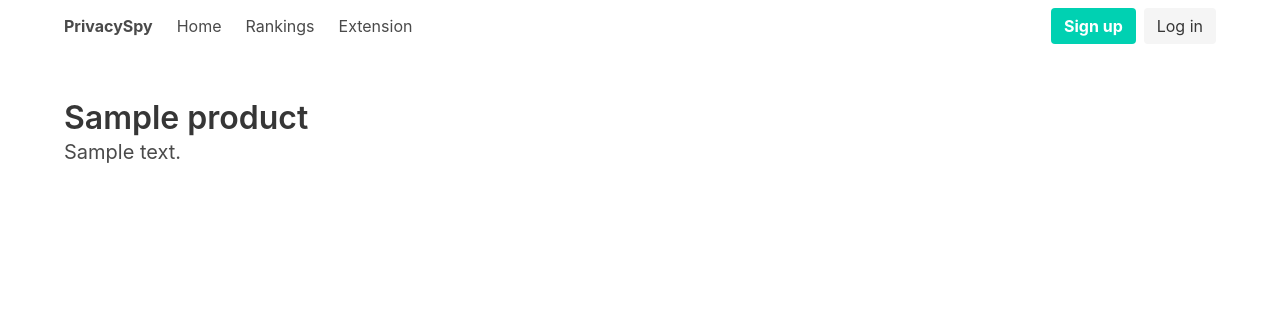
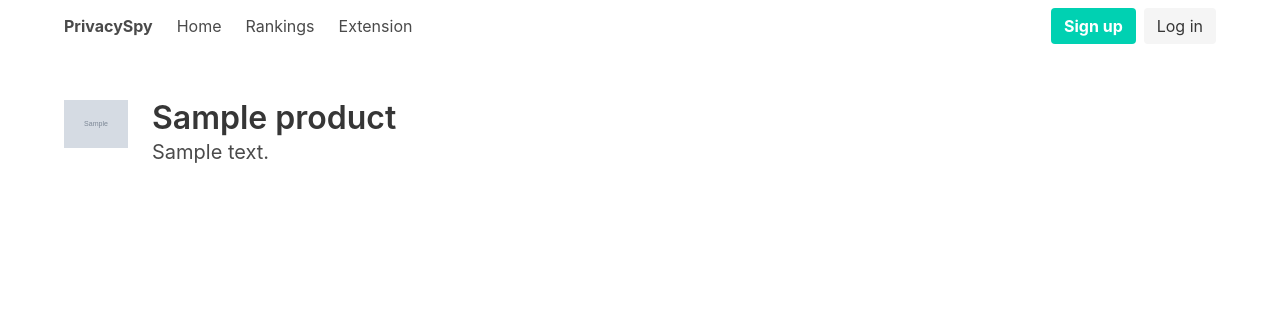
Before and after one commit to Politiwatch/privacyspy, a Django app: a page that uses privacyspy/core/templates/core/product.html in a window 1280 px wide. Shown: the top 312 px of the page. Run offline with Django 3.2, Linux system fonts and the light colour scheme; tables that the repository leaves empty hold one stand-in row (values such as "Sample post"); grey boxes marked "Sample" are stand-in pictures.

Commit message:
Add prelim product, product box pages

```diff
--- a/privacyspy/core/templates/core/product.html
+++ b/privacyspy/core/templates/core/product.html
@@ -1,6 +1,15 @@
 {% extends 'core/base.html' %}
 
 {% block content %}
-<h1 class='title'>{{product.name}}</h1>
-<p class='subtitle'>{{product.description}}</p>
+<div class="columns">
+    <div class="column is-narrow">
+        <figure class="image is-64x64">
+            <img src="{{product.icon}}" alt="Icon for {{product.name}}">
+        </figure>
+    </div>
+    <div class="column">
+        <h1 class='title'>{{product.name}}</h1>
+        <p class='subtitle'>{{product.description}}</p>
+    </div>
+</div>
 {% endblock %}
```
Also changed, not shown: privacyspy/core/templates/core/product_box.html (added, +20 -0 lines).
